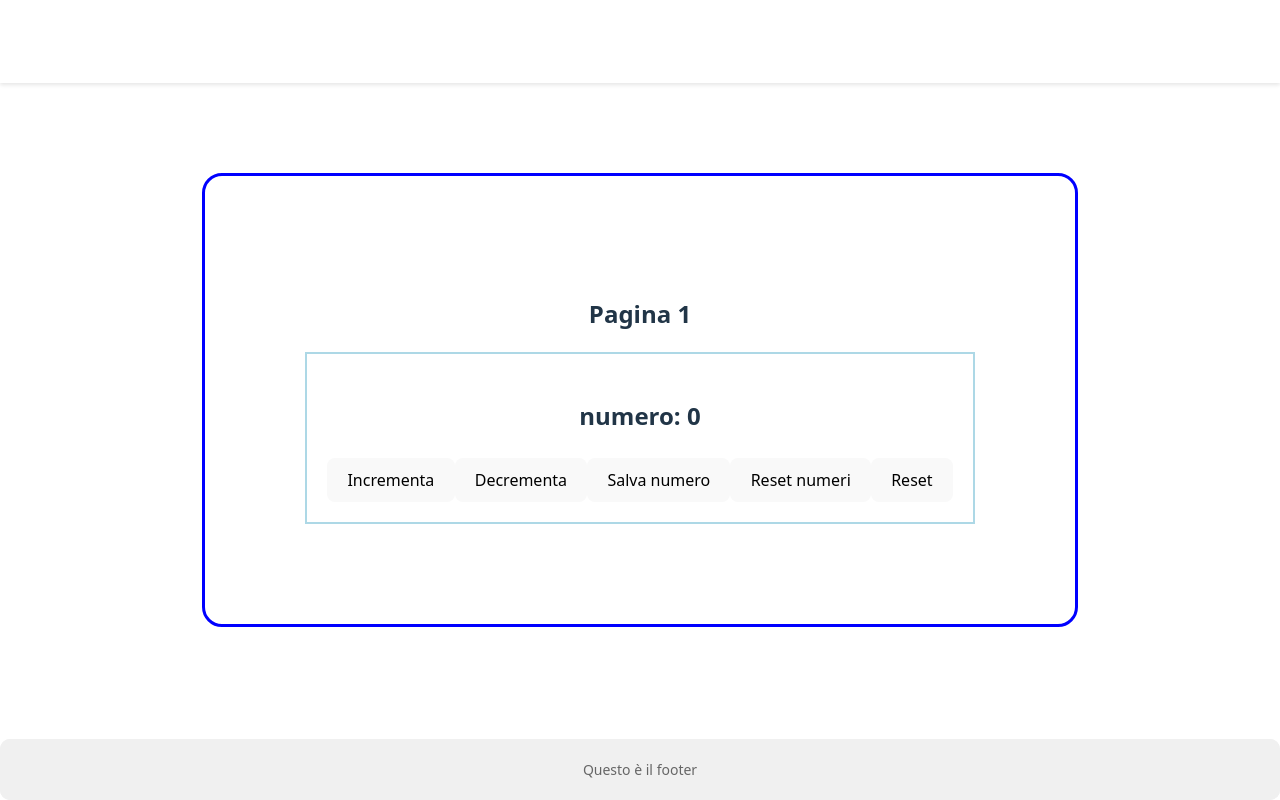
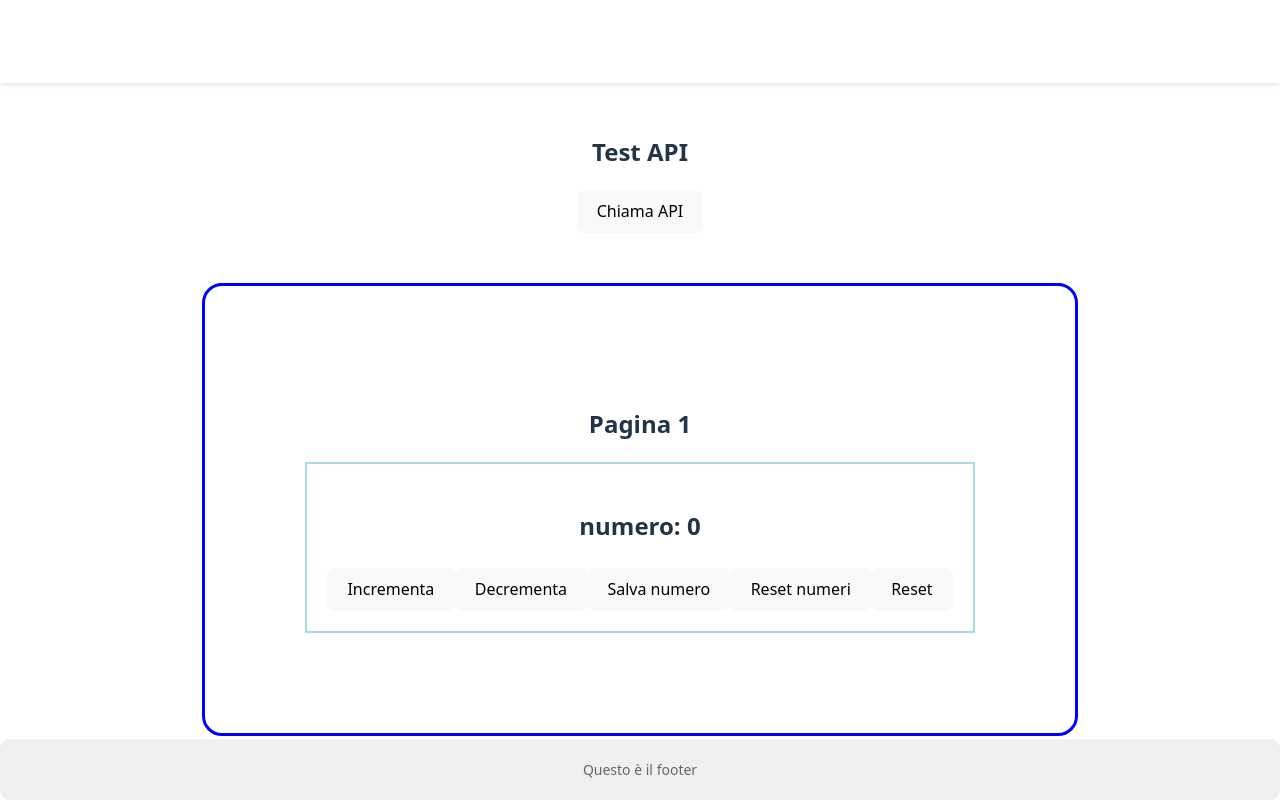
Before and after one commit to Andrea205top/react-pratica, a React (Vite) app in the folder pratica-react/: page / in a window 1280 px wide. Both pictures are taken after a click on the button "Pagina 1". Built offline with nearby package versions, Linux system fonts and the light colour scheme.

Commit message:
overlay senza componente

```diff
--- a/pratica-react/src/components/welcome.tsx
+++ b/pratica-react/src/components/welcome.tsx
@@ -17,13 +17,35 @@ function Welcome() {
     const { pApi } = useAPI();
     const { fetchData } = pApi;
 
+
+
     const apiClick = async () => {
         console.log("Bottone api cliccato");
+
+        // mostro overlay
+        const overlay = document.createElement('div');
+        overlay.id = 'overlayId';
+        overlay.style.cssText = `
+        position: fixed;
+        top: 0;
+        left: 0;
+        right: 0;
+        bottom: 0;
+        background: rgba(0,0,0,0.5);
+        z-index: 9999
+        `;
+        overlay.innerHTML = '<p style="color: white; text-align: center; margin-top: 300px;">Caricamento...</p>';
+        document.body.appendChild(overlay);
+
         console.log("Attendi...");
 
         await new Promise(resolve => setTimeout(resolve, 1000));
 
+        // chiamo api
         const chiamata = await fetchData();
+
+        const removeOverlay = document.getElementById('overlayId');
+        if (removeOverlay) removeOverlay.remove();
 
         if (chiamata.error) {
             console.log(chiamata.error);
@@ -54,6 +76,15 @@ function Welcome() {
 
     return (
         <div>
+
+            <div style={{ padding: '50px' }}>
+
+
+                <h2>Test API</h2>
+
+                <button onClick={apiClick}>Chiama API</button>
+            </div>
+
             {/* Header sempre visibile */}
             <Header
                 paginaAttiva={paginaAttiva}
```
